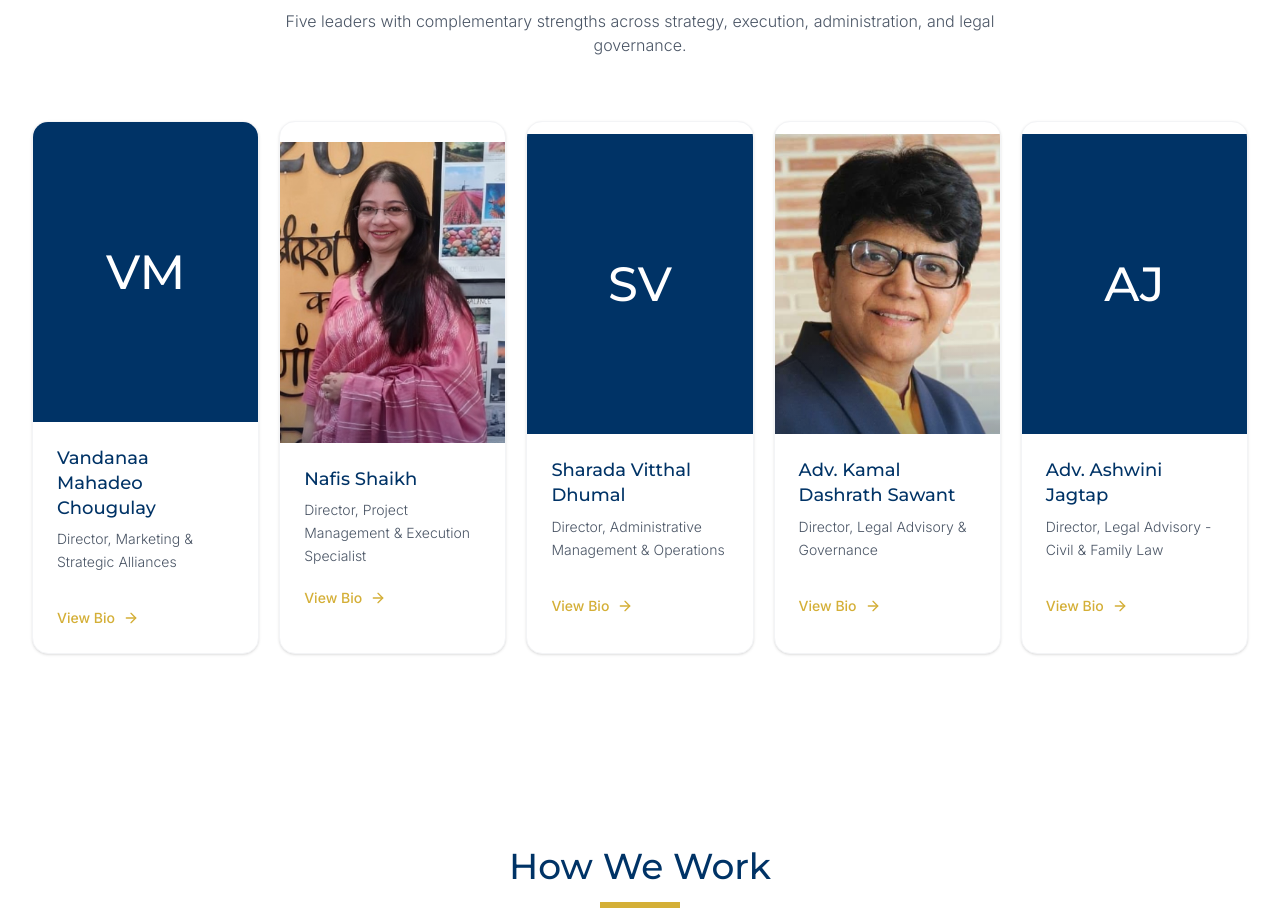
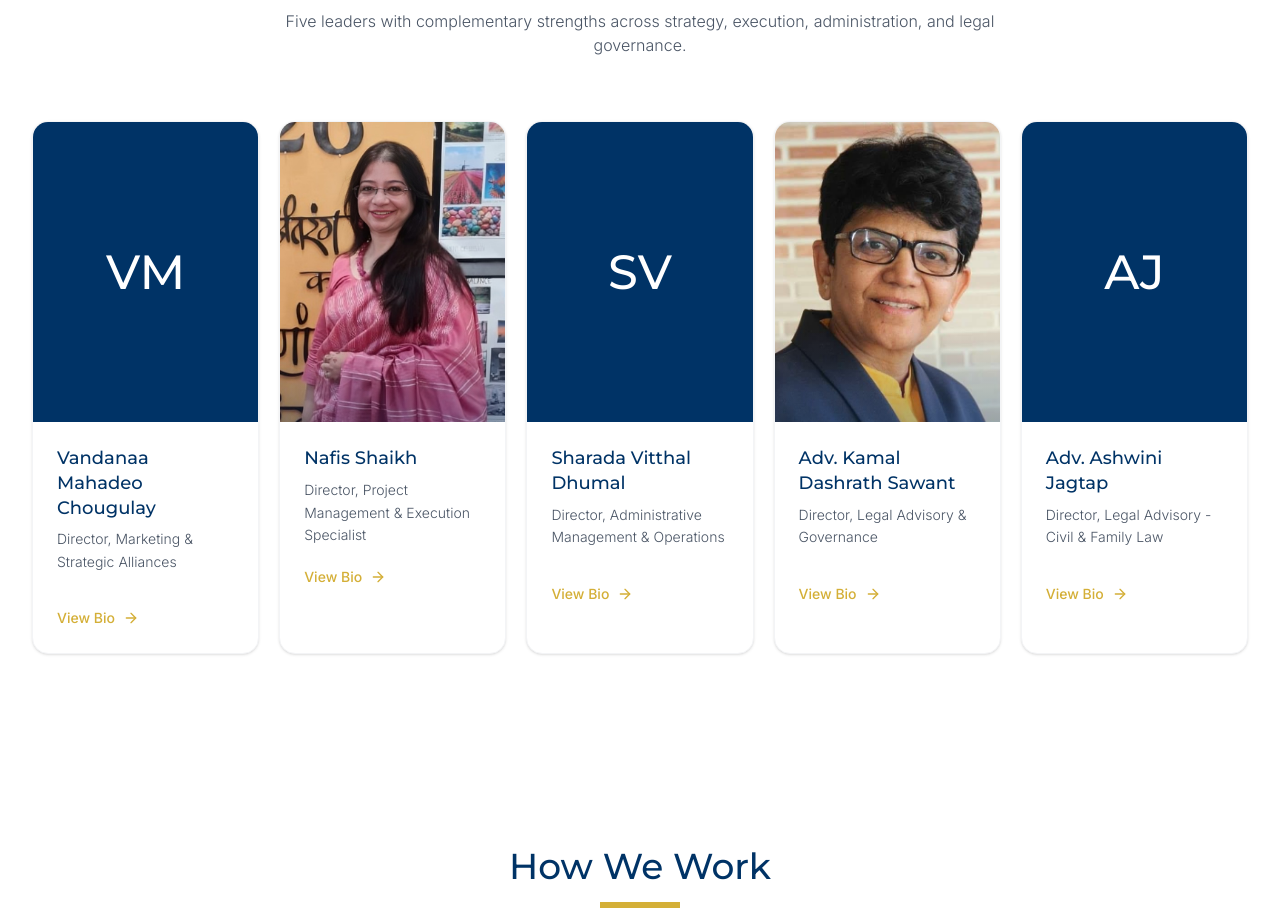
Before and after one commit to Soham407/Solvexx-landingPage-, a React (Vite) app: page / in a window 1280 px wide. Shown: the part 3880-4798 px from the top of the page. Built offline with nearby package versions, Linux system fonts and the light colour scheme.

Commit message:
Fix homepage leadership card media layout

```diff
--- a/src/pages/Home.tsx
+++ b/src/pages/Home.tsx
@@ -308,29 +308,36 @@ const Home = () => {
 
           <div className="grid grid-cols-1 sm:grid-cols-2 xl:grid-cols-5 gap-6 xl:gap-5">
             {TEAM_MEMBERS.map((member, index) => (
-              <motion.button
+              <motion.div
                 key={member.name}
-                type="button"
                 initial={shouldReduceMotion ? false : { opacity: 0, y: 20 }}
                 whileInView={shouldReduceMotion ? undefined : { opacity: 1, y: 0 }}
                 transition={shouldReduceMotion ? { duration: 0 } : { delay: index * 0.08 }}
                 viewport={{ once: true }}
+                role="button"
+                tabIndex={0}
                 onClick={() => setSelectedMember(member)}
-                className="group relative text-left bg-white rounded-2xl border border-gray-100 shadow-sm hover:shadow-xl transition-all duration-300 overflow-hidden focus:outline-none focus:ring-2 focus:ring-accent/40"
+                onKeyDown={(event) => {
+                  if (event.key === 'Enter' || event.key === ' ') {
+                    event.preventDefault();
+                    setSelectedMember(member);
+                  }
+                }}
+                className="group relative block bg-white text-left rounded-2xl border border-gray-100 shadow-sm hover:shadow-xl transition-all duration-300 overflow-hidden focus:outline-none focus:ring-2 focus:ring-accent/40"
               >
                 <div className="card-reveal-bg !clip-path-[circle(0%_at_50%_100%)] group-hover:!clip-path-[circle(160%_at_50%_100%)]"></div>
                 <div className="card-content">
-                  <div className="relative aspect-[3/4] overflow-hidden bg-secondary">
+                  <div className="relative aspect-[3/4] overflow-hidden bg-secondary leading-none">
                     {member.image ? (
                       <img
                         src={member.image}
                         alt={member.name}
-                        className={`h-full w-full object-cover ${member.imagePosition} transition-transform duration-500 group-hover:scale-105`}
+                        className="absolute inset-0 h-full w-full object-cover object-top transition-transform duration-500 group-hover:scale-105"
                         loading="lazy"
                         decoding="async"
                       />
                     ) : (
-                      <div className="flex h-full w-full items-center justify-center bg-primary text-5xl font-display font-medium text-white">
+                      <div className="absolute inset-0 flex items-center justify-center bg-primary text-5xl font-display font-medium text-white">
                         {getInitials(member.name)}
                       </div>
                     )}
@@ -347,7 +354,7 @@ const Home = () => {
                     </span>
                   </div>
                 </div>
-              </motion.button>
+              </motion.div>
             ))}
           </div>
         </div>
```
